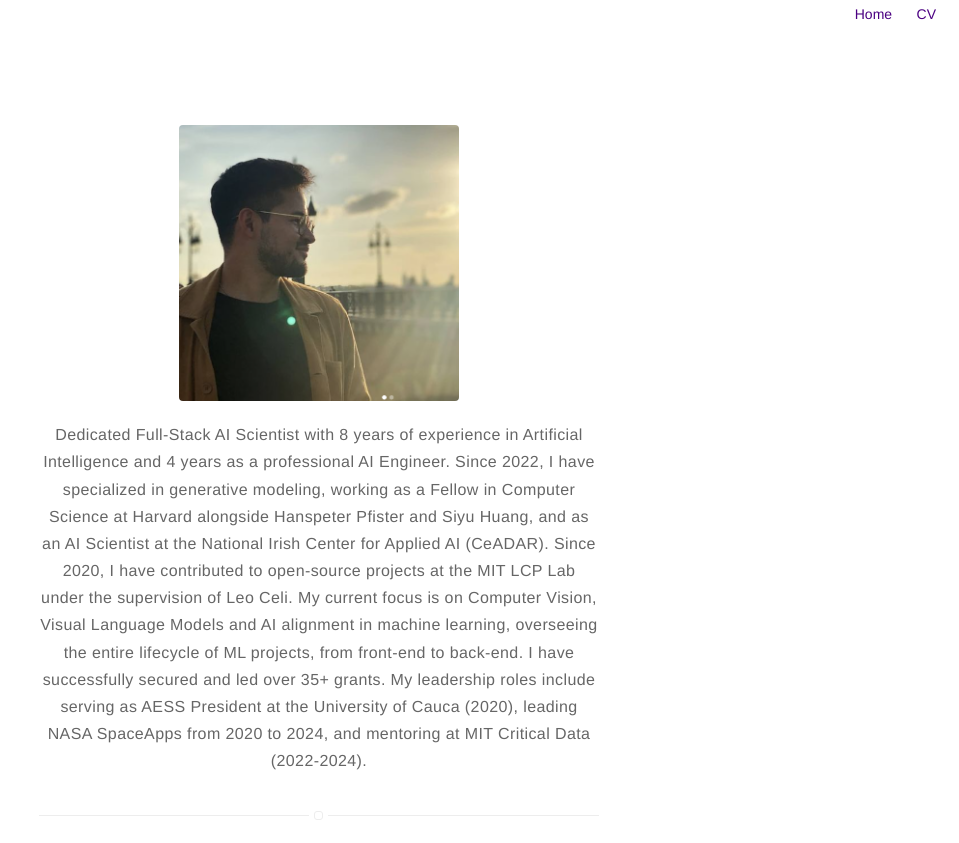
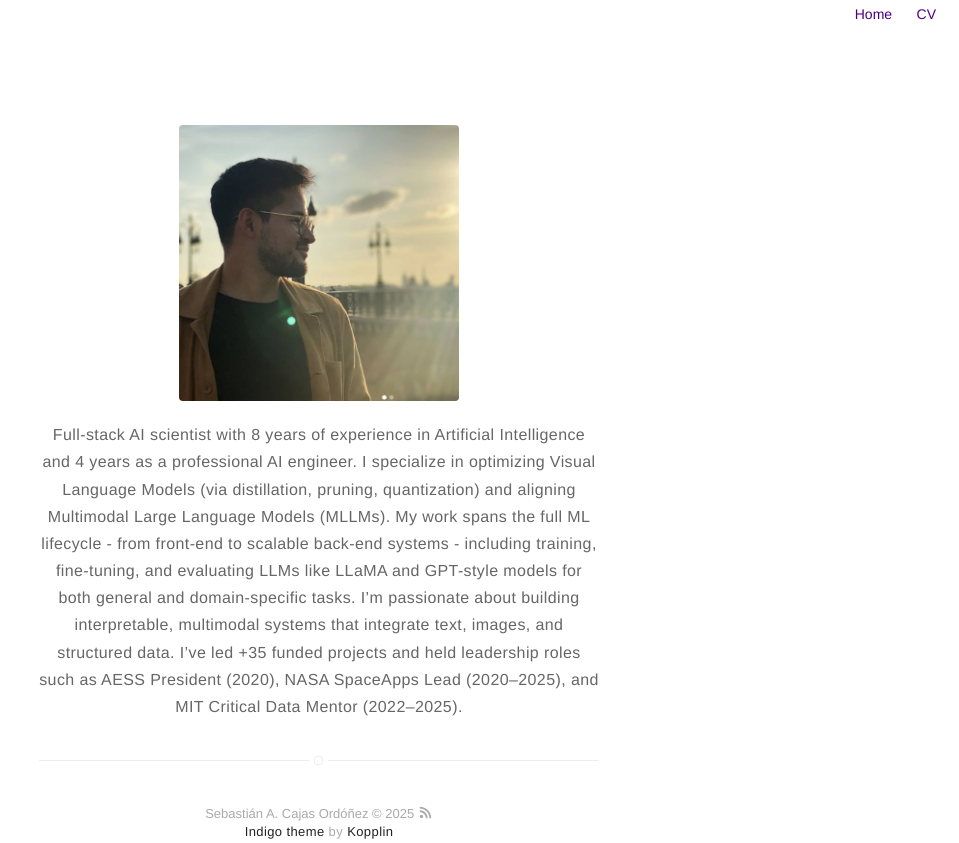
Before and after one commit to sebasmos/sebasmos.github.io, a Jekyll site: the page built from about.md, in a window 1280 px wide. Shown: the top 843 px of the page, without its empty margins (321-1280 px from the left). Built offline with Jekyll 4.4.1, drawn with Linux system fonts in a browser that asks for light colours; grey boxes are pictures that could not be loaded.

```diff
--- a/_config.yml
+++ b/_config.yml
@@ -1,6 +1,6 @@
 # main text of home
 name: Sebastián A. Cajas Ordóñez
-bio: Senior Data Scientist | AI Scientist II at the National Irish Center of Applied AI | Fellow in SC @Harvard | Joint Master in Image Processing & Computer Vision
+bio: Senior Data Scientist | AI Scientist at the National Irish Center of Applied AI | Fellow in SC @Harvard | Joint Master in Image Processing & Computer Vision
 
 # twitter summary info
 description: Academic portfolio
--- a/about.md
+++ b/about.md
@@ -7,7 +7,7 @@ layout: page
 <div style="text-align: center;">
 
 <p>
-Dedicated Full-Stack AI Scientist with 8 years of experience in Artificial Intelligence and 4 years as a professional AI Engineer. Since 2022, I have specialized in generative modeling, working as a Fellow in Computer Science at Harvard alongside Hanspeter Pfister and Siyu Huang, and as an AI Scientist at the National Irish Center for Applied AI (CeADAR). Since 2020, I have contributed to open-source projects at the MIT LCP Lab under the supervision of Leo Celi. My current focus is on Computer Vision, Visual Language Models and AI alignment in machine learning, overseeing the entire lifecycle of ML projects, from front-end to back-end. I have successfully secured and led over 35+ grants. My leadership roles include serving as AESS President at the University of Cauca (2020), leading NASA SpaceApps from 2020 to 2024, and mentoring at MIT Critical Data (2022-2024).
+Full-stack AI scientist with 8 years of experience in Artificial Intelligence and 4 years as a professional AI engineer. I specialize in optimizing Visual Language Models (via distillation, pruning, quantization) and aligning Multimodal Large Language Models (MLLMs). My work spans the full ML lifecycle - from front-end to scalable back-end systems - including training, fine-tuning, and evaluating LLMs like LLaMA and GPT-style models for both general and domain-specific tasks. I’m passionate about building interpretable, multimodal systems that integrate text, images, and structured data. I’ve led +35 funded projects and held leadership roles such as AESS President (2020), NASA SpaceApps Lead (2020–2025), and MIT Critical Data Mentor (2022–2025).
 
 </p>
 
```
Also changed, not shown: cv.md (+26 -16 lines).
